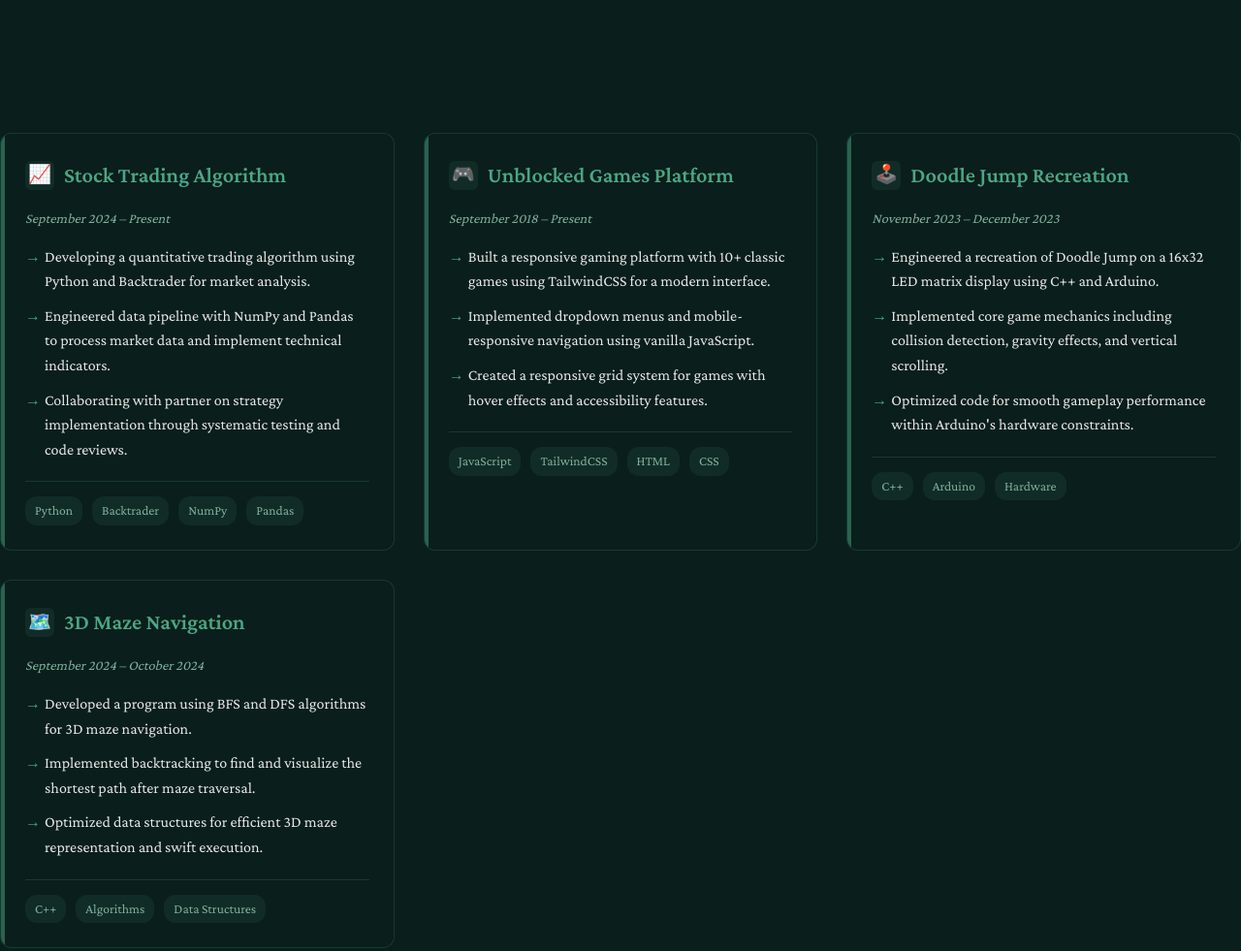
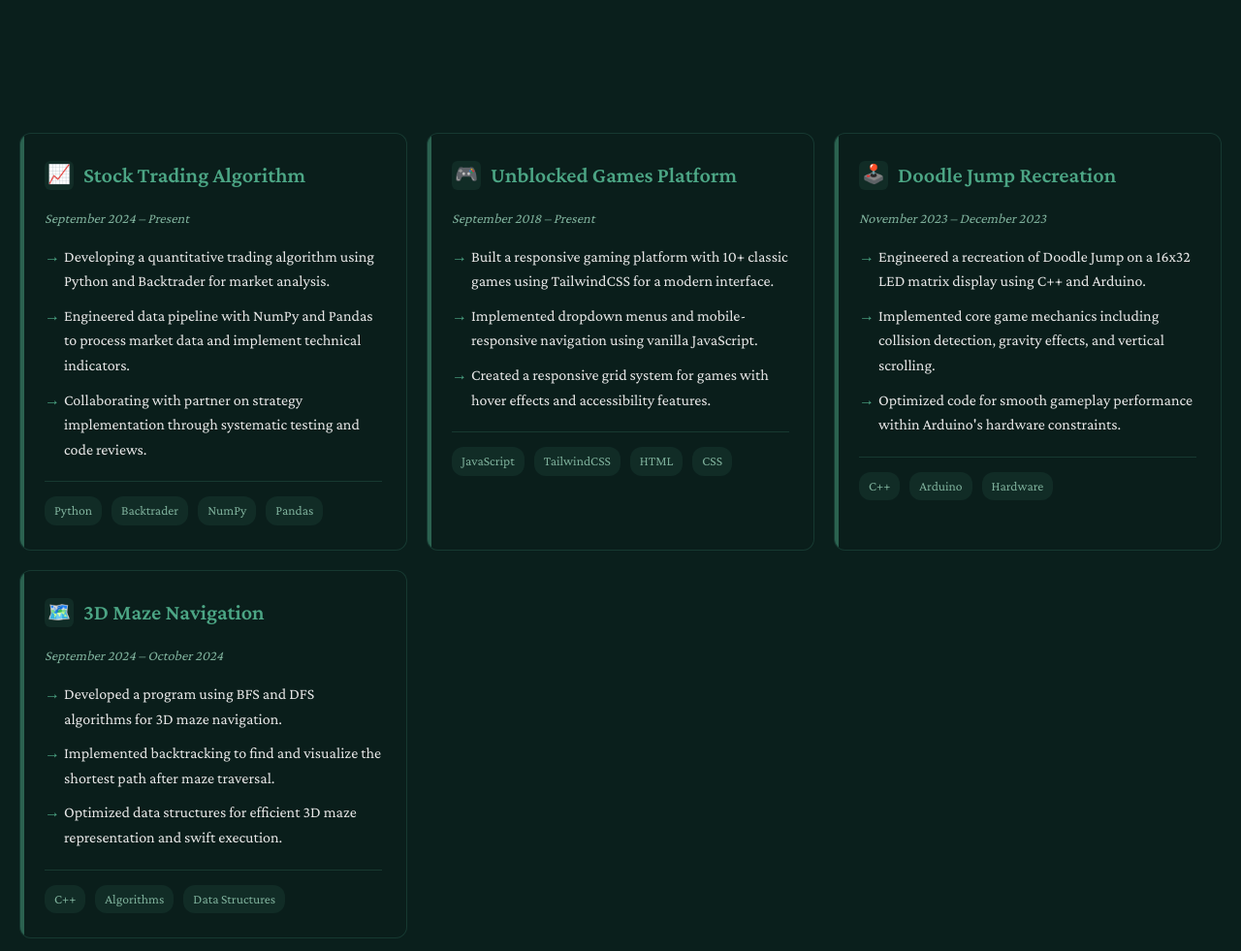
Before and after one commit to chabeck1/chabeck1.github.io, a plain HTML site: page index.html in a window 1280 px wide. Shown: the part 565-1546 px from the top of the page at 97% size. Drawn offline with nearby package versions, Linux system fonts and the light colour scheme.

Commit message:
changed spacing

```diff
--- a/index.html
+++ b/index.html
@@ -93,7 +93,7 @@
         .container {
             max-width: 1200px;
             margin: 0 auto;
-            padding: 40px 20px;
+            padding: 40px max(40px, calc((100vw - 1200px) / 2));
             position: relative;
         }
 
@@ -349,8 +349,10 @@
         .project-grid {
             display: grid;
             grid-template-columns: repeat(auto-fit, minmax(300px, 1fr));
-            gap: 30px;
-            padding: 20px 0;
+            gap: 20px;    /* Reduced from 30px */
+            padding: 20px; /* Made equal to gap */
+            margin: 0 auto;
+            max-width: 1400px;
         }
 
         .project-card {
@@ -451,8 +453,10 @@
             color: var(--accent-color-2);
         }
 
+
         @media (max-width: 768px) {
             .project-grid {
+                padding: 20px;
                 grid-template-columns: 1fr;
             }
         }
```
